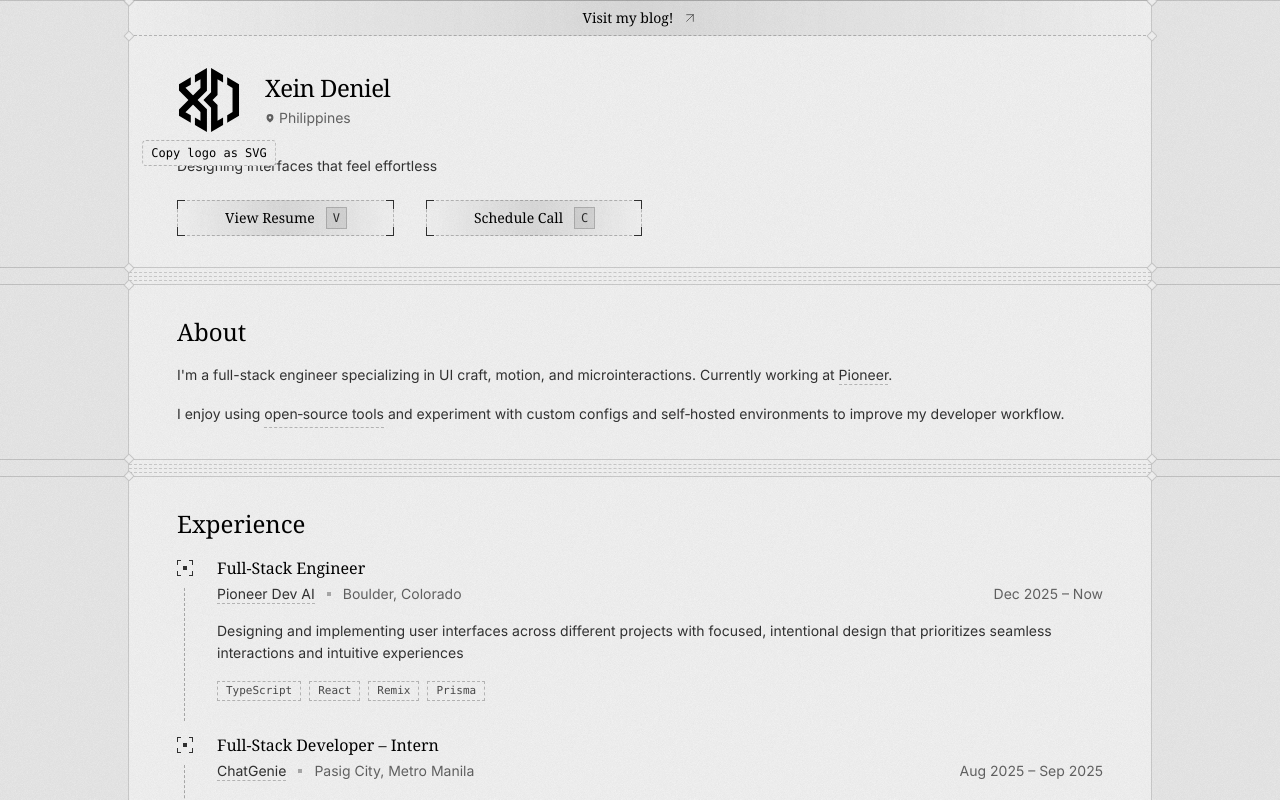
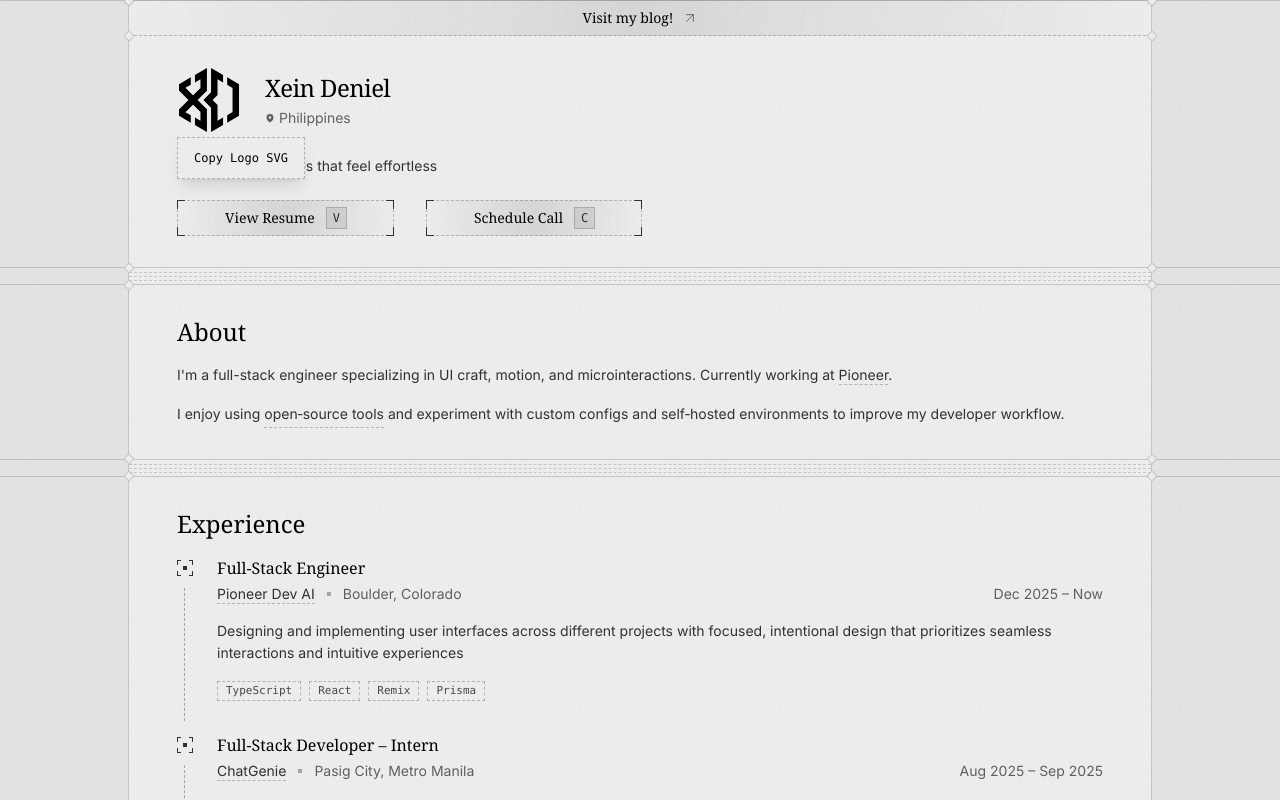
Before and after one commit to xeind/xeind.net, a Next.js app: page / in a window 1280 px wide. Both pictures are taken after a click on the button "Copy logo as SVG (right-click)". Shown: the top 800 px of the page. Built offline with nearby package versions, Linux system fonts and the light colour scheme.

Commit message:
feat: right click copy logo svg

```diff
--- a/components/ThemeSwitcher.tsx
+++ b/components/ThemeSwitcher.tsx
@@ -192,7 +192,7 @@ export default function ThemeSwitcher() {
         <AnimatePresence>
           {open && (
             <DropdownMenu.Content
-              className="bg-card ring-border z-50 min-w-[220px] overflow-hidden p-1 shadow-lg ring-1"
+              className="bg-card border-accent/30 z-50 min-w-[220px] overflow-hidden border border-dashed p-1 shadow-lg"
               sideOffset={5}
               align="end"
               asChild
--- a/components/hero/StableLogo.tsx
+++ b/components/hero/StableLogo.tsx
@@ -1,8 +1,12 @@
 "use client";
 
-import { useState, useRef, useCallback, useEffect } from "react";
+import { useState, useRef, useCallback } from "react";
+import * as DropdownMenu from "@radix-ui/react-dropdown-menu";
+import { motion, AnimatePresence } from "motion/react";
+import { Check } from "lucide-react";
 import XeinLogo from "../XeinLogo";
 import { useClickSound } from "@/lib/hooks";
+import { SPRING_CONFIG } from "@/lib/config/animation";
 
 interface StableLogoProps {
   size?: number;
@@ -10,128 +14,95 @@ interface StableLogoProps {
 }
 
 /**
- * StableLogo - Logo with copy functionality (always mounted, no swap)
+ * StableLogo - Logo with right-click context menu
  *
- * Unlike SmartLogo which swaps components on hover (causing twitch),
- * this component is always mounted. The heavy tooltip functionality
- * is lazy-loaded only when needed, but the button and logo stay stable.
- *
- * This eliminates the hover twitch completely.
+ * Right-click on the logo to show a context menu with "Copy Logo SVG" option.
+ * Uses Radix DropdownMenu for accessibility and clean animations.
  */
 export default function StableLogo({
   size = 64,
   className = "",
 }: StableLogoProps) {
-  const [showTooltip, setShowTooltip] = useState(false);
+  const [open, setOpen] = useState(false);
   const [copied, setCopied] = useState(false);
-  const [tooltipLoaded, setTooltipLoaded] = useState(false);
-  const triggerRef = useRef<HTMLButtonElement>(null);
-  const { click } = useClickSound();
+  const { click, nudge } = useClickSound();
 
-  // Lazy load tooltip component only when first needed
-  const handleClick = useCallback(() => {
+  const handleCopy = useCallback(() => {
     click();
+    nudge();
 
-    if (!tooltipLoaded) {
-      // First click: just load the tooltip, don't show yet
-      setTooltipLoaded(true);
-      setShowTooltip(true);
-    } else if (!copied) {
-      // Copy the SVG
     const svgElement = document.querySelector(".xein-logo svg");
     if (svgElement) {
       const svgString = new XMLSerializer().serializeToString(svgElement);
       navigator.clipboard.writeText(svgString);
       setCopied(true);
-        setShowTooltip(true);
 
       setTimeout(() => {
-          setShowTooltip(false);
         setCopied(false);
-        }, 2000);
+        setOpen(false);
+      }, 1500);
     }
-    }
-  }, [click, tooltipLoaded, copied]);
+  }, [click, nudge]);
 
-  // Hide tooltip when clicking outside
-  useEffect(() => {
-    const handleClickOutside = (event: MouseEvent) => {
-      if (
-        triggerRef.current &&
-        !triggerRef.current.contains(event.target as Node)
-      ) {
-        setShowTooltip(false);
-        setCopied(false);
-      }
-    };
-
-    if (showTooltip) {
-      document.addEventListener("mousedown", handleClickOutside);
-      return () =>
-        document.removeEventListener("mousedown", handleClickOutside);
-    }
-  }, [showTooltip]);
+  // Handle right-click
+  const handleContextMenu = useCallback((e: React.MouseEvent) => {
+    e.preventDefault();
+    setOpen(true);
+  }, []);
 
   return (
-    <>
+    <DropdownMenu.Root open={open} onOpenChange={setOpen}>
+      <DropdownMenu.Trigger asChild>
         <button
-        ref={triggerRef}
-        onClick={handleClick}
+          onContextMenu={handleContextMenu}
+          onClick={() => {
+            nudge();
+          }}
           className={`m-0 inline-flex cursor-pointer items-center justify-center border-0 bg-transparent p-0 align-middle leading-none focus-visible:outline-none focus-visible:ring-2 focus-visible:ring-accent focus-visible:ring-offset-2 focus-visible:ring-offset-background ${className}`}
-        aria-label="Copy logo as SVG"
+          aria-label="Copy logo as SVG (right-click)"
           style={{ width: size, height: size }}
         >
           <XeinLogo size={size} />
         </button>
+      </DropdownMenu.Trigger>
 
-      {/* Tooltip - only renders when loaded and visible */}
-      {tooltipLoaded && showTooltip && (
-        <LogoTooltip
-          triggerRef={triggerRef}
-          copied={copied}
-          onClose={() => setShowTooltip(false)}
-        />
+      <DropdownMenu.Portal>
+        <AnimatePresence mode="wait">
+          {open && (
+            <DropdownMenu.Content
+              className="bg-card border-accent/30 z-50 w-fit min-w-fit overflow-hidden border border-dashed p-1 shadow-lg"
+              sideOffset={5}
+              align="start"
+              side="bottom"
+              asChild
+            >
+              <motion.div
+                initial={{ opacity: 0, scale: 0.95, y: -5 }}
+                animate={{ opacity: 1, scale: 1, y: 0 }}
+                exit={{ opacity: 0, scale: 0.95, y: -5 }}
+                transition={SPRING_CONFIG.noBounce}
+              >
+                <DropdownMenu.Item
+                  className="text-foreground hover:bg-muted focus:bg-muted cursor-pointer px-3 py-2 font-mono text-xs outline-none select-none"
+                  onSelect={(event) => {
+                    event.preventDefault();
+                    handleCopy();
+                  }}
+                >
+                  {copied ? (
+                    <span className="text-success flex items-center gap-2">
+                      <Check size={12} strokeWidth={1} />
+                      Copied!
+                    </span>
+                  ) : (
+                    <span>Copy Logo SVG</span>
                   )}
-    </>
+                </DropdownMenu.Item>
+              </motion.div>
+            </DropdownMenu.Content>
+          )}
+        </AnimatePresence>
+      </DropdownMenu.Portal>
+    </DropdownMenu.Root>
   );
 }
-
-// Lightweight tooltip component (separate to avoid loading motion until needed)
-function LogoTooltip({
-  triggerRef,
-  copied,
-  onClose,
-}: {
-  triggerRef: React.RefObject<HTMLButtonElement | null>;
-  copied: boolean;
-  onClose: () => void;
-}) {
-  const [coords, setCoords] = useState<{ x: number; y: number } | null>(null);
-  const label = copied ? "Copied!" : "Copy logo as SVG";
-
-  useEffect(() => {
-    if (!triggerRef.current) return;
-
-    const rect = triggerRef.current.getBoundingClientRect();
-    setCoords({
-      x: rect.left + rect.width / 2,
-      y: rect.bottom + 8,
-    });
-  }, [triggerRef]);
-
-  // Don't render until coords are calculated (prevents flash at 0,0)
-  if (!coords) return null;
-
-  return (
-    <div
-      className="pointer-events-none fixed z-50 rounded border border-dashed border-accent/30 bg-card px-2 py-1 font-mono text-xs"
-      style={{
-        left: coords.x,
-        top: coords.y,
-        transform: "translateX(-50%)",
-      }}
-    >
-      {label}
-    </div>
-  );
-}
```
Lines whose indentation alone changed are shown as unchanged.
